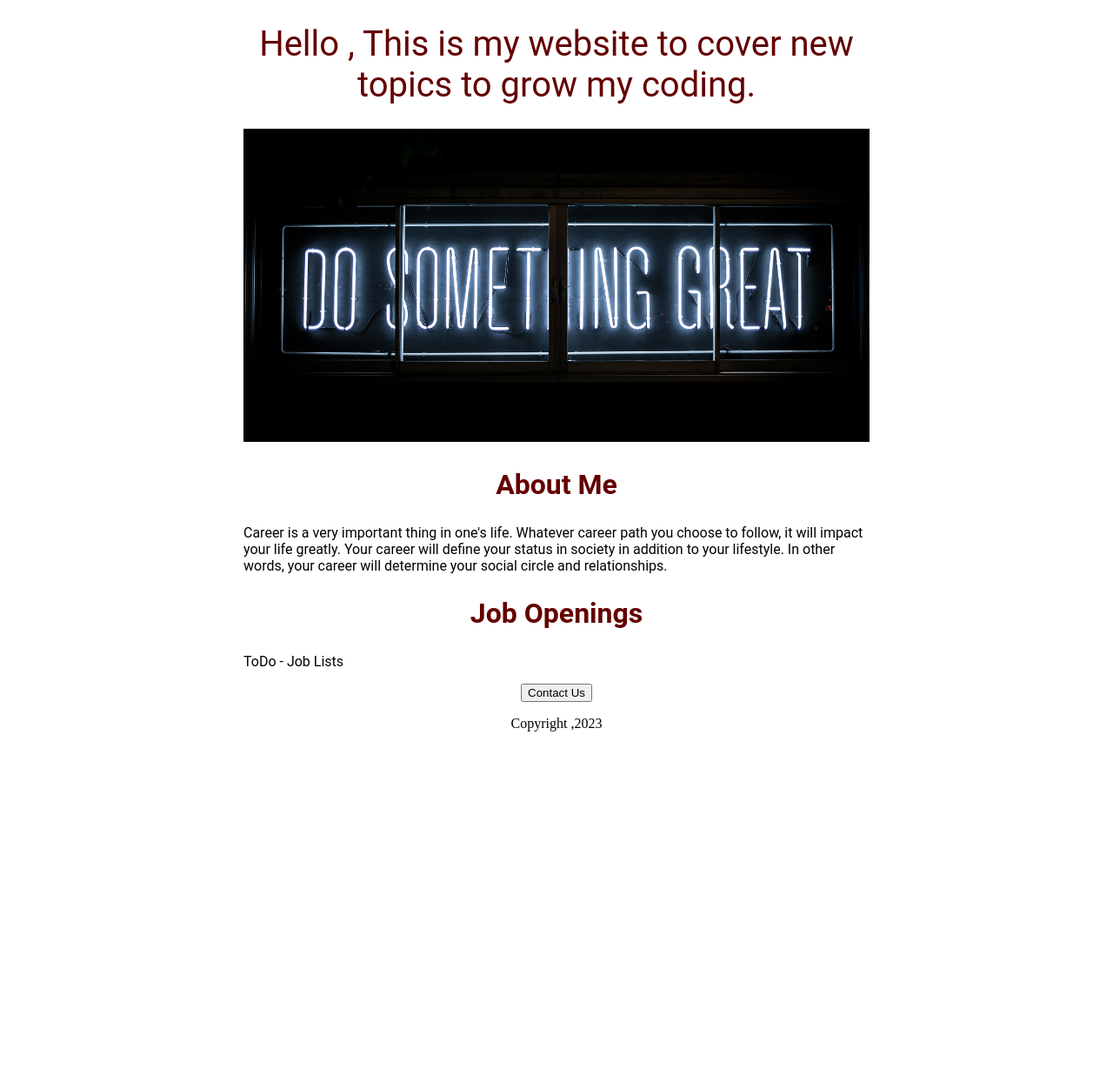
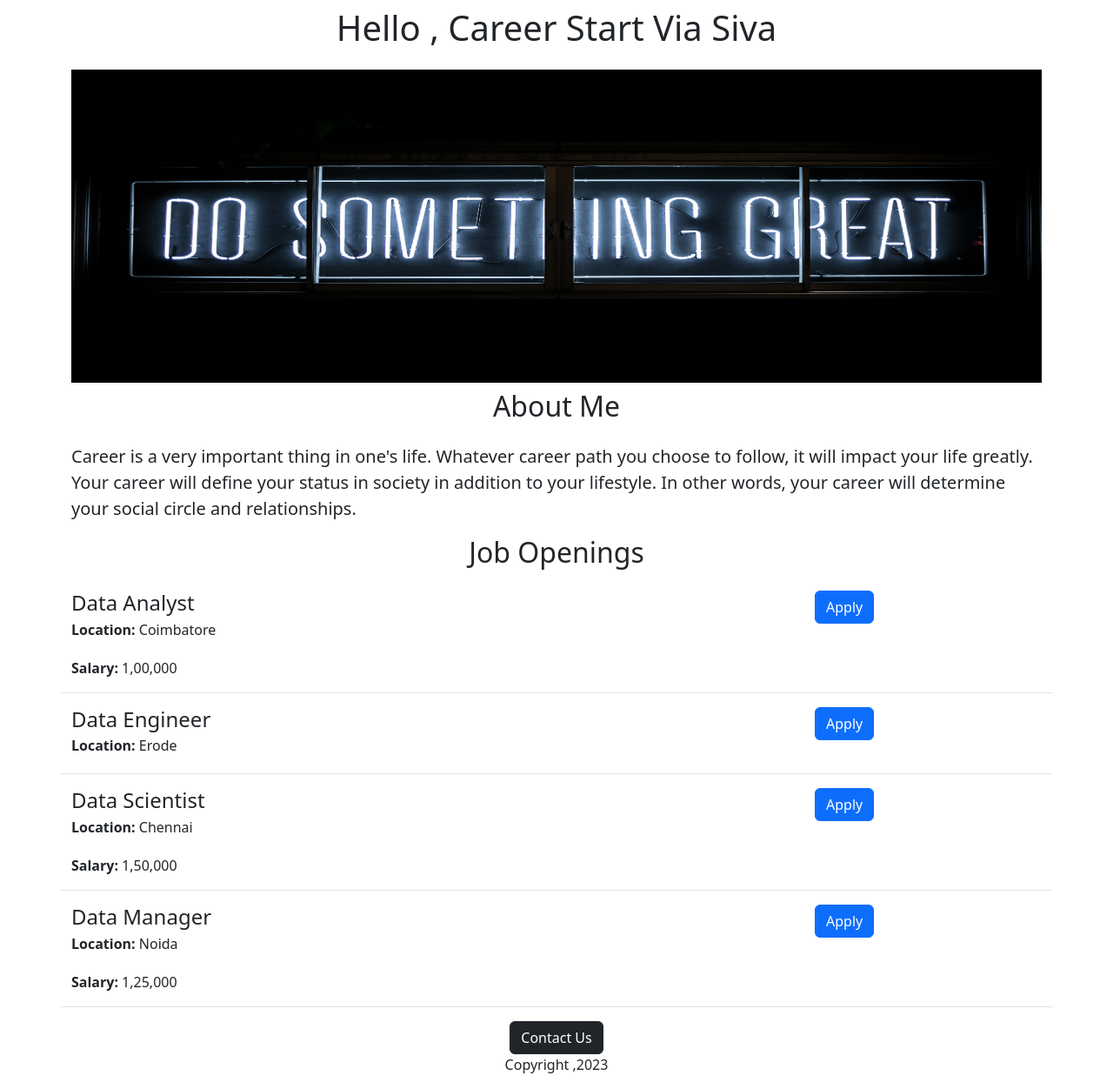
Before and after one commit to siva-collab/sivas-first-website, a Flask app: page / in a window 1280 px wide. Shown: the whole page at 87% size. Before the commit the page ends 841 px from the top, so only its background shows below. Run offline with Flask 3, Linux system fonts and the light colour scheme.

Commit message:
Dynamic data and api route

```diff
--- a/app.py
+++ b/app.py
@@ -1,11 +1,37 @@
-from flask import Flask, render_template
+from flask import Flask, render_template, jsonify
 
 app = Flask(__name__)
+
+JOBS = [{
+    'id': 1,
+    'title': "Data Analyst",
+    'location': "Coimbatore",
+    'salary': "1,00,000"
+}, {
+    'id': 2,
+    'title': "Data Engineer",
+    'location': "Erode",
+}, {
+    'id': 3,
+    'title': "Data Scientist",
+    'location': "Chennai",
+    'salary': "1,50,000"
+}, {
+    'id': 4,
+    'title': "Data Manager",
+    'location': "Noida",
+    'salary': "1,25,000"
+}]
 
 
 @app.route("/")
 def hello_world():
-  return render_template("home.html")
+  return render_template("home.html", jobs=JOBS, company_name='Siva')
+
+
+@app.route("/api/jobs")
+def list_jobs():
+  return jsonify(JOBS)
 
 
 if __name__ == "__main__":
--- a/templates/home.html
+++ b/templates/home.html
@@ -2,50 +2,33 @@
 <html>
   <head>
     <title>Siva First Website</title>
+    <meta charset="utf-8">
+    <meta name="viewport" content="width=device-width, initial-scale=1">
+    <link  href="https://cdn.jsdelivr.net/npm/bootstrap@5.3.2/dist/css/bootstrap.min.css" rel="stylesheet" integrity="sha384-T3c6CoIi6uLrA9TneNEoa7RxnatzjcDSCmG1MXxSR1GAsXEV/Dwwykc2MPK8M2HN" crossorigin="anonymous">
     <style>
-      h1{
-        font-size: 40px;
-        font-family: Roboto;
-        font-weight: normal;
-        color: rgb(100, 0, 0);
-        text-align: center;
-      }
-      #banner{
-        width: 100%;
-        height: 360px;
-        object-fit: cover;
-
-      }
-      h2{
-        font-family: Roboto;
-        font-size: 32px;
-        color: rgb(100, 0, 0);
-        text-align: center;
-      }
-      .bodytext{
-        font-family: Roboto;
-        color: rbg(100,100,0);
-        font-align: center;
-      }
-      #cont{
-        max-width: 720px;
-        margin: 0 auto 0 auto;
-      }
-      #conbutton{
-        text-align: center;
-      }
+    #banner{
+      height: 360px;
+      width: 100%;
+    }
     </style>
   </head>
   <body>
-    <div id="cont">
-    <h1>Hello , This is my website to cover new topics to grow my coding.</h1>
-    <img id="banner" src= "https://sivas-first-website--sivasistersranj.repl.co/static/banner.jpg">
-    <h2>About Me</h2>
-    <p class="bodytext">Career is a very important thing in one's life. Whatever career path you choose to follow, it will impact your life greatly. Your career will define your status in society in addition to your lifestyle. In other words, your career will determine your social circle and relationships.</p>
-    <h2>Job Openings</h2>
-    <p class="bodytext"> ToDo - Job Lists</p>
-      <div id="conbutton">
-        <button >Contact Us</button>
+    <div class="container">
+    <h1 class="text-center mt-2 mb-4" >Hello , Career Start Via {{company_name}} </h1>
+    <img id= "banner" class= "img-fluid" src= "https://sivas-first-website--sivasistersranj.repl.co/static/banner.jpg">
+    <h2 class="text-center mt-2 mb-4">About Me</h2>
+    <p class="lead" >Career is a very important thing in one's life. Whatever career path you choose to follow, it will impact your life greatly. Your career will define your status in society in addition to your lifestyle. In other words, your career will determine your social circle and relationships.</p>
+    <h2 class="text-center mt-2 mb-4">Job Openings</h2>
+      <p>
+        {% for jobs in jobs %}
+
+        {% include 'jobtitle.html' %}
+        {% endfor %}
+    </div>
+      </p>
+
+      <div class="text-center">
+        <button class="btn btn-dark" >Contact Us</button>
         <p> Copyright ,2023</p>
       </div>
     </div>
--- /dev/null
+++ b/templates/jobtitle.html
@@ -0,0 +1,12 @@
+<div class="border-bottom row" style="margin-bottom: 16px;">
+<div class='col-9'>
+  <h4 style ="color: rbg(120,120,120); margin-bottom: 4px; ">{{jobs['title']}}</h4>
+  <div  style="margin-bottom: 16px;padding-bottom: 4px;"><b> Location:</b> {{jobs['location']}}</div>
+ {% if 'salary' in jobs %}
+  <div  style="margin-bottom: 16px;"><b> Salary:</b> {{jobs['salary']}}</div>
+  {% endif %}
+</div>
+  <div class='col-3'>
+  <button type="button" class="btn btn-primary">Apply</button>
+  </div>
+  </div>
```
